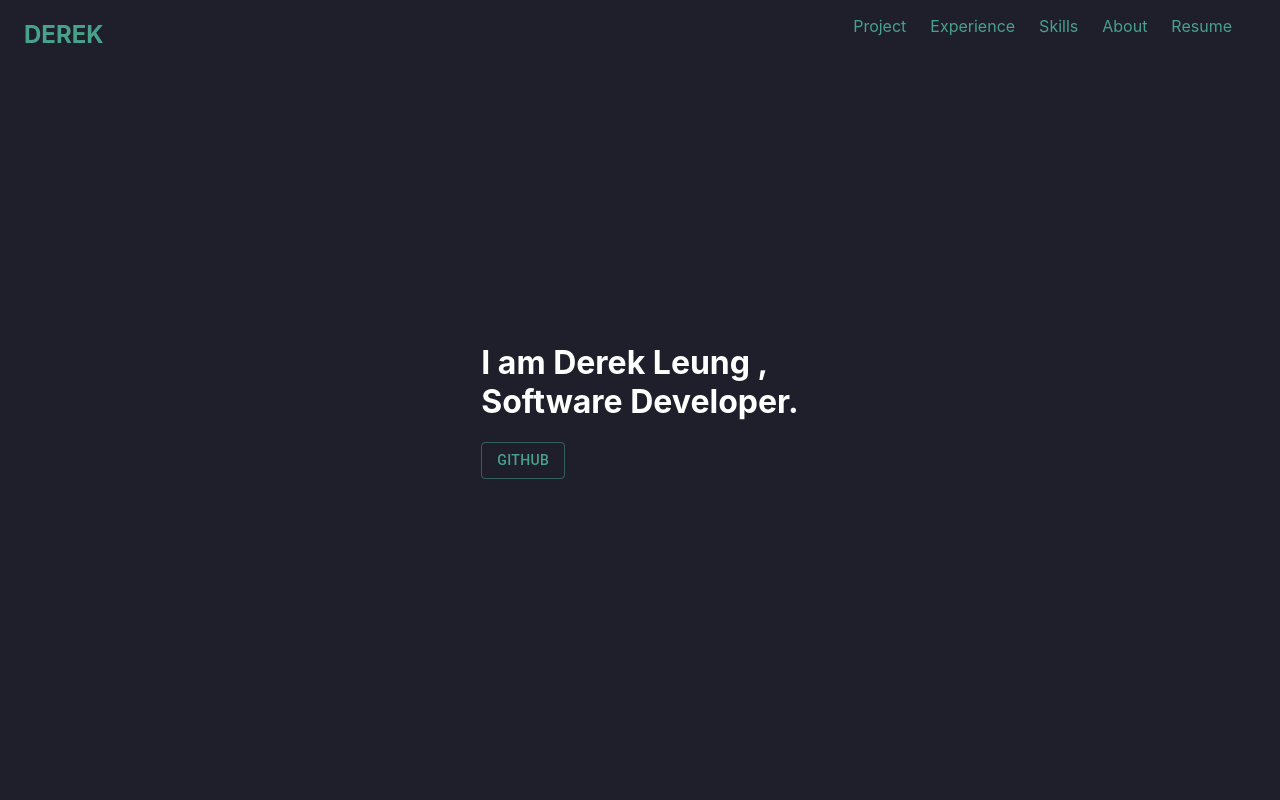
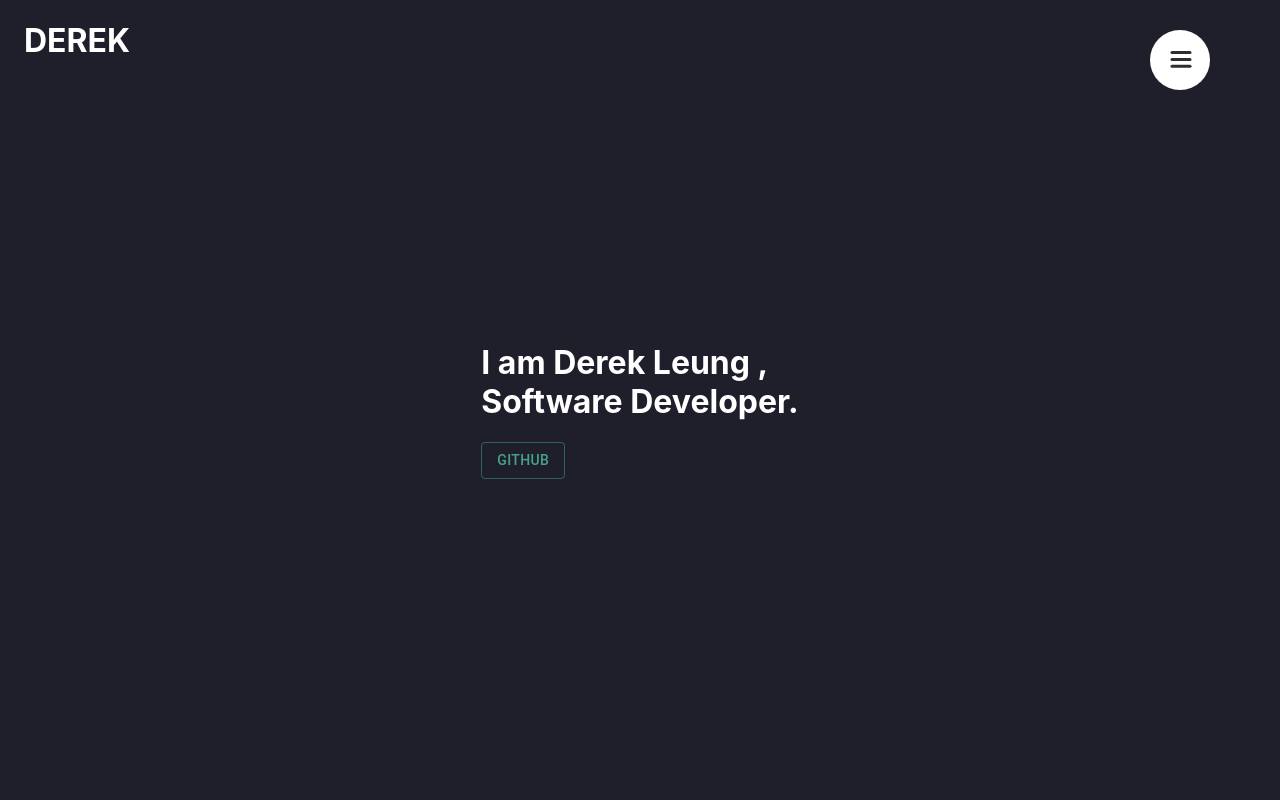
Before and after one commit to DerekLeungHoWang/portfolio-V2, a React (Create React App) app: page / in a window 1280 px wide. Shown: the top 800 px of the page. Built offline with nearby package versions, Linux system fonts and the light colour scheme.

Commit message:
update nav

```diff
--- a/src/App.css
+++ b/src/App.css
@@ -6,6 +6,8 @@ html,body {
   height: 100vh;
   width: 100vw;
   margin: 0;
+
+
   font-family: -apple-system, BlinkMacSystemFont, "Segoe UI", "Roboto", "Oxygen",
       "Ubuntu", "Cantarell", "Fira Sans", "Droid Sans", "Helvetica Neue",
       sans-serif;
--- a/src/App.js
+++ b/src/App.js
@@ -13,6 +13,7 @@ import './App.css'
 import CoverPage from "./Components/HomePage/CoverPage/CoverPage";
 import ProjectsPage from "./Components/HomePage/ProjectsPage/ProjectsPage";
 import HomePage from "./Components/HomePage/HomePage";
+import RightNav from "./Components/Common/RightNav/RightNav";
 
 
 
@@ -26,7 +27,7 @@ function App() {
       primary: {
         main: '#48a18b',
         background: '#1f1f2c',
-        frontend:'#A4C3A9',
+        frontend: '#A4C3A9',
         backend: "#82AB9B",
         deployment: "#65928D",
         testing: "#4E797E",
--- a/src/Components/Common/Navbar/Navbar.js
+++ b/src/Components/Common/Navbar/Navbar.js
@@ -3,34 +3,24 @@ import { motion } from 'framer-motion';
 import React from 'react'
 import { Link } from 'react-router-dom';
 import styled from 'styled-components';
+import RightNav from '../RightNav/RightNav';
 import { menuItems } from './MenuItem'
-const Wrapper = styled(motion.nav)`
-  position:absolute;
-  top: 0%;
-  width: 100%;
+const Wrapper = styled(motion.div)`
 
-  list-style-type: none;
-  display: flex;
-  align-content: center;
- justify-content: space-between;
- color: ${props => props.color};
+    position: absolute;
+    top: 0;
+    width: 100vw;
+    height: 100vh;
+    display: flex;
+    align-content: center;
+    justify-content: space-between;
 
 `;
 
-const NavUl = styled(motion.ul)`
-        list-style-type: none;
-        display: flex;
-        align-content: center;
-        margin-right: 24px;
 
-`;
-const NavLi = styled(motion.li)`
-     margin-right: 24px;
-    text-decoration: none;
-`;
 const Logo = styled(motion.h1)`
     margin-left: 24px;
-
+    color: white;
 `;
 
 const NavLink = styled(Link)`
@@ -41,20 +31,13 @@ export default function Navbar() {
     const theme = useTheme();
     let color = theme.palette.primary.main
     return (
-        <>
+
             <Wrapper color={color}>
                 <Logo>DEREK</Logo>
-                <NavUl >
-                    {menuItems.map((item, index) => {
-                        return (
-                            <NavLi key={item.title}  >
-                                <NavLink color={color} to={`${item.url}`} >{item.title}</NavLink>
-                            </NavLi>
-                        )
-                    })}
-                </NavUl>
+
+                <RightNav/>
 
             </Wrapper>
-        </>
+
     )
 }
--- /dev/null
+++ b/src/Components/Common/RightNav/MenuItem.js
@@ -0,0 +1,57 @@
+import * as React from "react";
+import { motion } from "framer-motion";
+import styled from "styled-components";
+
+const variants = {
+  open: {
+    y: 0,
+    opacity: 1,
+    transition: {
+      y: { stiffness: 1000, velocity: -100 }
+    }
+  },
+  closed: {
+    y: 50,
+    opacity: 0,
+    transition: {
+      y: { stiffness: 1000 }
+    }
+  }
+};
+
+const IconPlaceHolder = styled.div`
+  width: 40px;
+  height: 40px;
+  border-radius: 50%;
+  flex: 40px 0;
+  margin-right: 20px;
+
+`
+
+const TextPlaceHolder = styled.div`
+   border-radius: 5px;
+  width: 200px;
+  height: 20px;
+  flex: 1;
+`
+
+const MyList = styled(motion.li)`
+
+
+`
+
+const colors = ["#FF008C", "#D309E1", "#9C1AFF", "#7700FF", "#4400FF"];
+
+export const MenuItem = ({ i }) => {
+  const style = { border: `2px solid ${colors[i]}` };
+  return (
+    <MyList
+      variants={variants}
+      whileHover={{ scale: 1.1 }}
+      whileTap={{ scale: 0.95 }}
+    >
+      <IconPlaceHolder style={style} />
+      <TextPlaceHolder style={style}/>
+    </MyList>
+  );
+};
--- /dev/null
+++ b/src/Components/Common/RightNav/MenuToggle.js
@@ -0,0 +1,57 @@
+import * as React from "react";
+import { motion } from "framer-motion";
+import styled from "styled-components";
+
+const Path = props => (
+  <motion.path
+    fill="transparent"
+    strokeWidth="3"
+    stroke="hsl(0, 0%, 18%)"
+    strokeLinecap="round"
+    {...props}
+  />
+);
+
+const MyButton = styled.button`
+outline: none;
+    border: none;
+    -webkit-user-select: none;
+    -moz-user-select: none;
+    -ms-user-select: none;
+    cursor: pointer;
+    position: absolute;
+    top: 38px;
+    right: 74px;
+    width: 50px;
+    height: 50px;
+    border-radius: 50%;
+    background: transparent;
+
+`
+
+export const MenuToggle = ({ toggle }) => (
+  <MyButton onClick={toggle}>
+    <svg width="23" height="23" viewBox="0 0 23 23">
+      <Path
+        variants={{
+          closed: { d: "M 2 2.5 L 20 2.5" },
+          open: { d: "M 3 16.5 L 17 2.5" }
+        }}
+      />
+      <Path
+        d="M 2 9.423 L 20 9.423"
+        variants={{
+          closed: { opacity: 1 },
+          open: { opacity: 0 }
+        }}
+        transition={{ duration: 0.1 }}
+      />
+      <Path
+        variants={{
+          closed: { d: "M 2 16.346 L 20 16.346" },
+          open: { d: "M 3 2.5 L 17 16.346" }
+        }}
+      />
+    </svg>
+  </MyButton>
+);
--- /dev/null
+++ b/src/Components/Common/RightNav/Navigation.js
@@ -0,0 +1,27 @@
+import * as React from "react";
+import { motion } from "framer-motion";
+import { MenuItem } from "./MenuItem";
+import styled from "styled-components";
+
+const variants = {
+  open: {
+    transition: { staggerChildren: 0.07, delayChildren: 0.2 }
+  },
+  closed: {
+    transition: { staggerChildren: 0.05, staggerDirection: -1 }
+  }
+};
+const MyList = styled(motion.ul)`
+  position: absolute;
+  right: 30px;
+  top: 80px;
+`
+export const Navigation = () => (
+  <MyList variants={variants}>
+    {itemIds.map(i => (
+      <MenuItem i={i} key={i} />
+    ))}
+  </MyList>
+);
+
+const itemIds = [0, 1, 2, 3, 4];
--- /dev/null
+++ b/src/Components/Common/RightNav/RightNav.js
@@ -0,0 +1,62 @@
+import React from 'react'
+import styled from 'styled-components'
+import { motion, useCycle } from "framer-motion";
+
+import { MenuToggle } from './MenuToggle';
+import { Navigation } from './Navigation';
+const sidebar = {
+  open: (height = 1000) => ({
+    clipPath: `circle(${height * 2 + 200}px at 40px 40px)`,
+    transition: {
+      type: "spring",
+      stiffness: 20,
+      restDelta: 2
+    }
+  }),
+  closed: {
+    clipPath: "circle(30px at 200px 60px)",
+    transition: {
+      delay: 0.5,
+      type: "spring",
+      stiffness: 400,
+      damping: 40
+    }
+  }
+};
+
+const MyNav = styled(motion.nav)`
+  color: white;
+
+
+  `
+const Background = styled(motion.div)`
+
+  position: absolute;
+  top: 0;
+  right: 0;
+  bottom: 0;
+  width: 300px;
+  background: #fff;
+`
+function RightNav() {
+  const [isOpen, toggleOpen] = useCycle(false, true);
+  // const containerRef = useRef(null);
+  // const { height } = useDimensions(containerRef);
+  return (
+    <MyNav
+
+      initial={false}
+      animate={isOpen ? "open" : "closed"}
+    //custom={height}
+    // ref={containerRef}
+    >
+      <Background  variants={sidebar} />
+
+      <Navigation />
+      <MenuToggle toggle={() => toggleOpen()} />
+
+    </MyNav>
+  )
+}
+
+export default RightNav
```
Also changed, not shown: src/Components/Common/RightNav/Burger.js (added, +55 -0 lines), src/Components/Common/RightNav/Navbar.js (added, +37 -0 lines), src/Components/Common/RightNav/Styles.js (added), src/Components/Common/RightNav/style.css (added).
